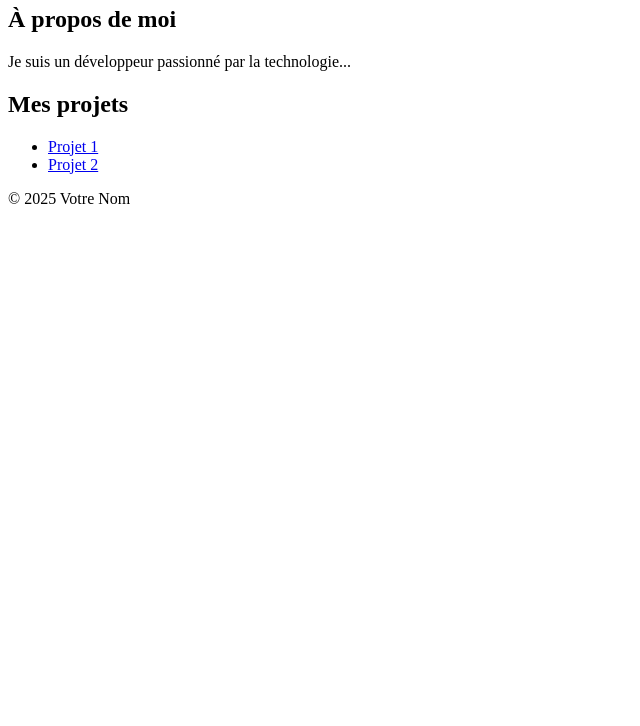
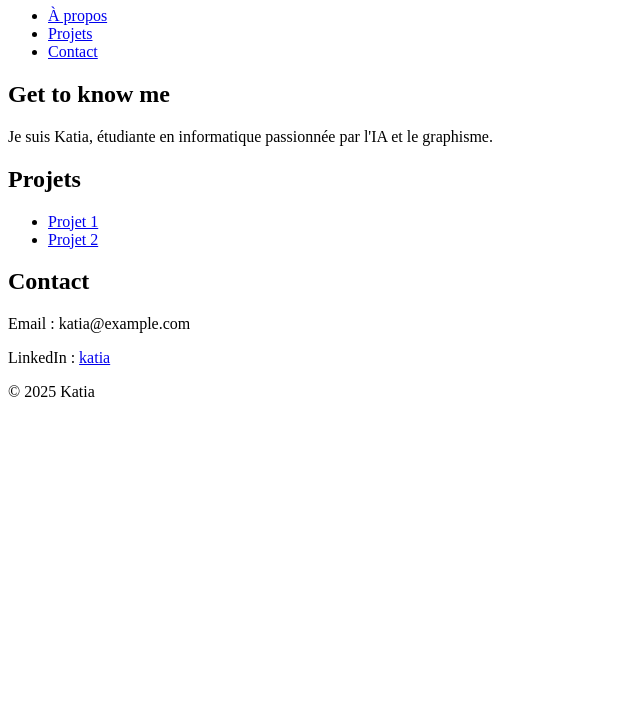
Before and after one commit to KaatyBel/katiab.github.io, a plain HTML site: page index.html in a window 1280 px wide. Shown: the part 74-800 px from the top of the page, without its empty margins (0-640 px from the left). Drawn offline with Linux system fonts and the light colour scheme.

Commit message:
Update index.html

```diff
--- a/index.html
+++ b/index.html
@@ -3,28 +3,42 @@
 <head>
     <meta charset="UTF-8">
     <meta name="viewport" content="width=device-width, initial-scale=1.0">
-    <title>Mon Portfolio</title>
+    <title>Portfolio de Katia</title>
     <link rel="stylesheet" href="styles.css">
 </head>
 <body>
     <header>
-        <h1>Bienvenue sur mon portfolio</h1>
+        <h1>Hi You ! Welcome to my portfolio 💖</h1>
+        <nav>
+            <ul>
+                <li><a href="#about">À propos</a></li>
+                <li><a href="#projects">Projets</a></li>
+                <li><a href="#contact">Contact</a></li>
+            </ul>
+        </nav>
     </header>
-    <main>
-        <section>
-            <h2>À propos de moi</h2>
-            <p>Je suis un développeur passionné par la technologie...</p>
-        </section>
-        <section>
-            <h2>Mes projets</h2>
-            <ul>
-                <li><a href="https://github.com/votre-nom-utilisateur/projet1">Projet 1</a></li>
-                <li><a href="https://github.com/votre-nom-utilisateur/projet2">Projet 2</a></li>
-            </ul>
-        </section>
-    </main>
+
+    <section id="about">
+        <h2>Get to know me </h2>
+        <p>Je suis Katia, étudiante en informatique passionnée par l'IA et le graphisme.</p>
+    </section>
+
+    <section id="projects">
+        <h2>Projets</h2>
+        <ul>
+            <li><a href="https://github.com/ton-utilisateur/projet1">Projet 1</a></li>
+            <li><a href="https://github.com/ton-utilisateur/projet2">Projet 2</a></li>
+        </ul>
+    </section>
+
+    <section id="contact">
+        <h2>Contact</h2>
+        <p>Email : katia@example.com</p>
+        <p>LinkedIn : <a href="https://linkedin.com/in/katia">katia</a></p>
+    </section>
+
     <footer>
-        <p>&copy; 2025 Votre Nom</p>
+        <p>&copy; 2025 Katia</p>
     </footer>
 </body>
 </html>
```
